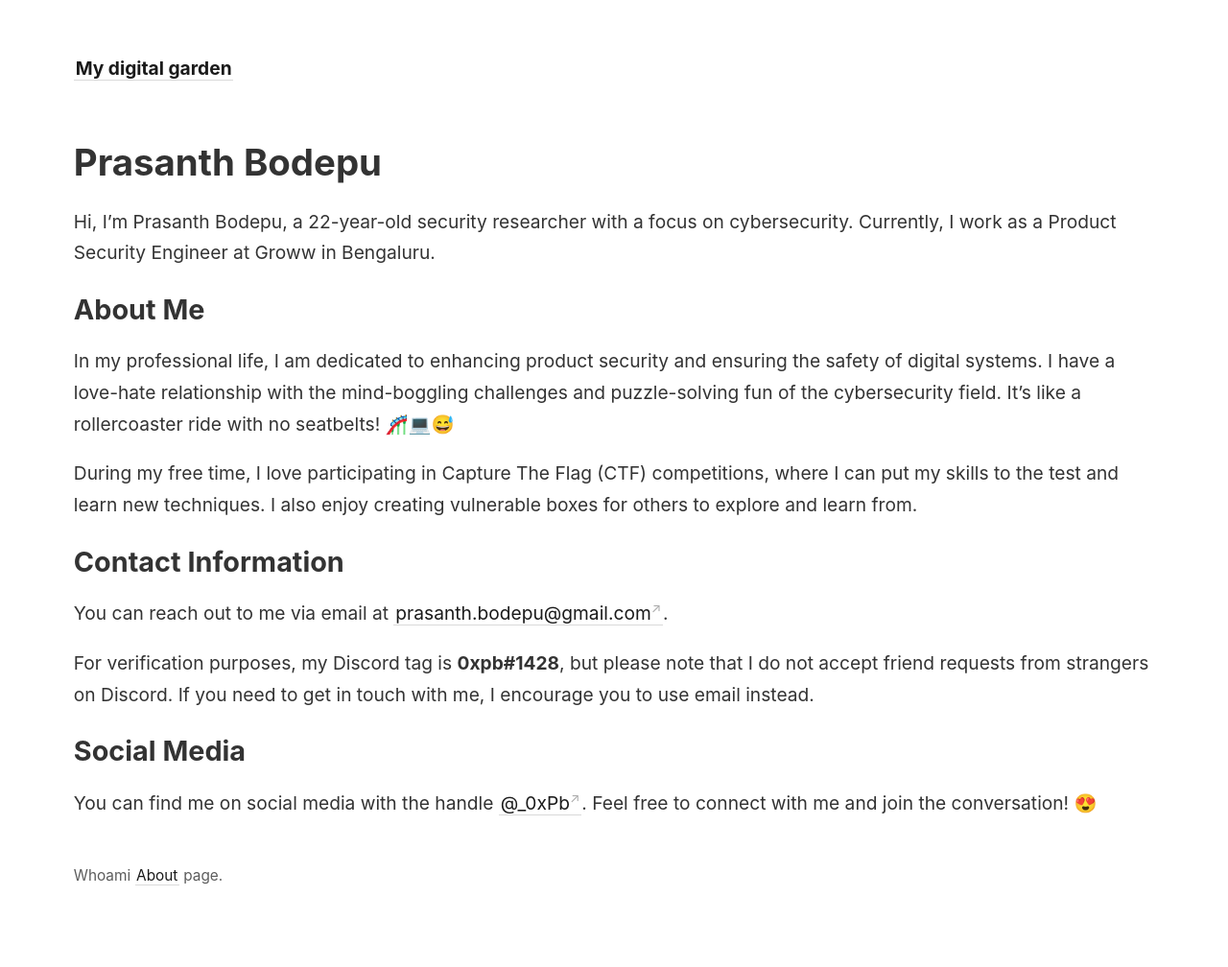
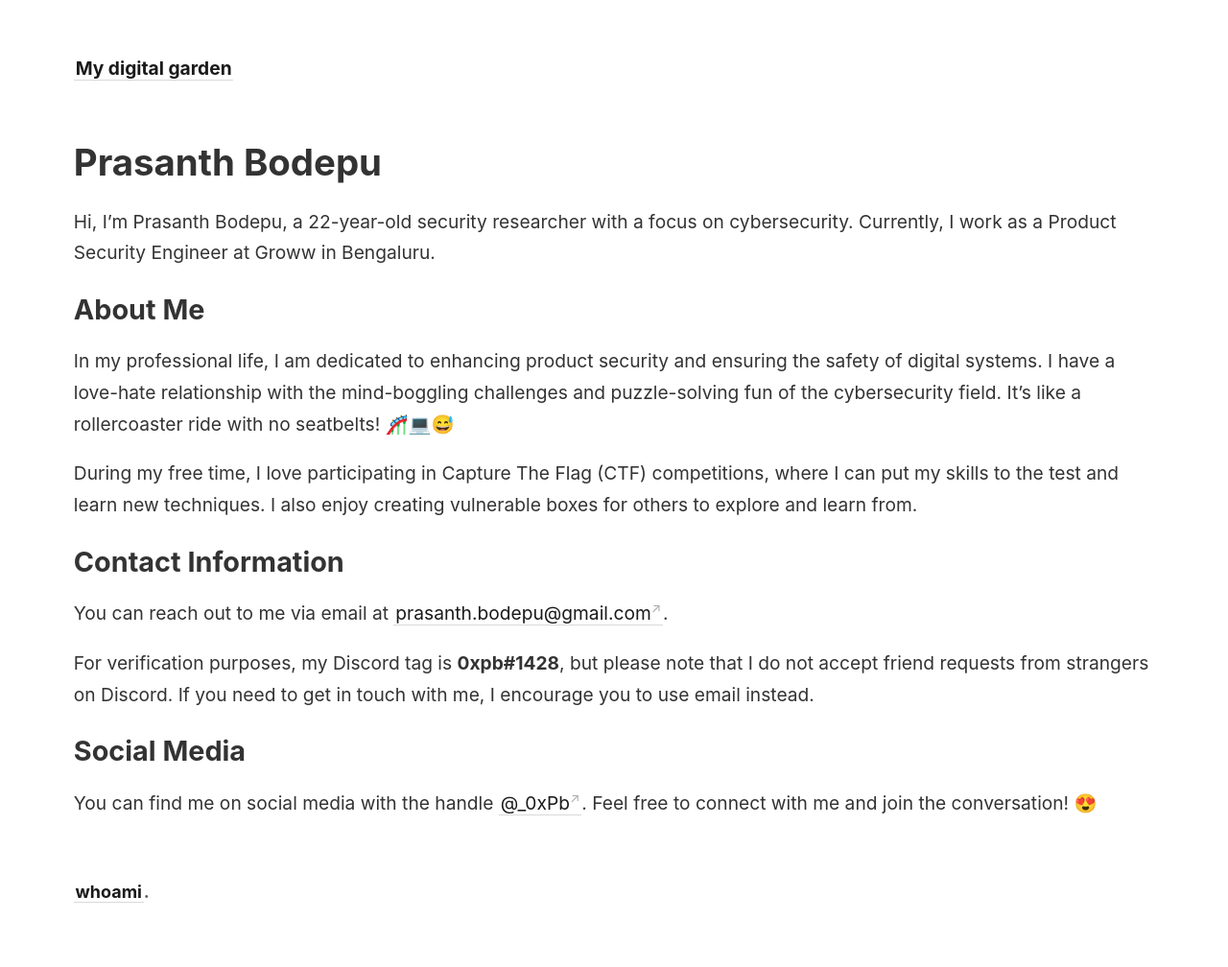
Before and after one commit to 0xPb1/test1, a Jekyll site: the page built from _pages/about.md, in a window 1280 px wide. Shown: the whole page at 96% size. Built offline with Jekyll 4.4.1, drawn with Linux system fonts in a browser that asks for light colours.

Commit message:
add h3 tag to whami

```diff
--- a/_includes/footer.html
+++ b/_includes/footer.html
@@ -1 +1 @@
-Whoami <a class="internal-link" href="{{ site.baseurl }}/whoami">About</a> page.
+<h3> <a class="internal-link" href="{{ site.baseurl }}/whoami">whoami</a>.</h3>
```
